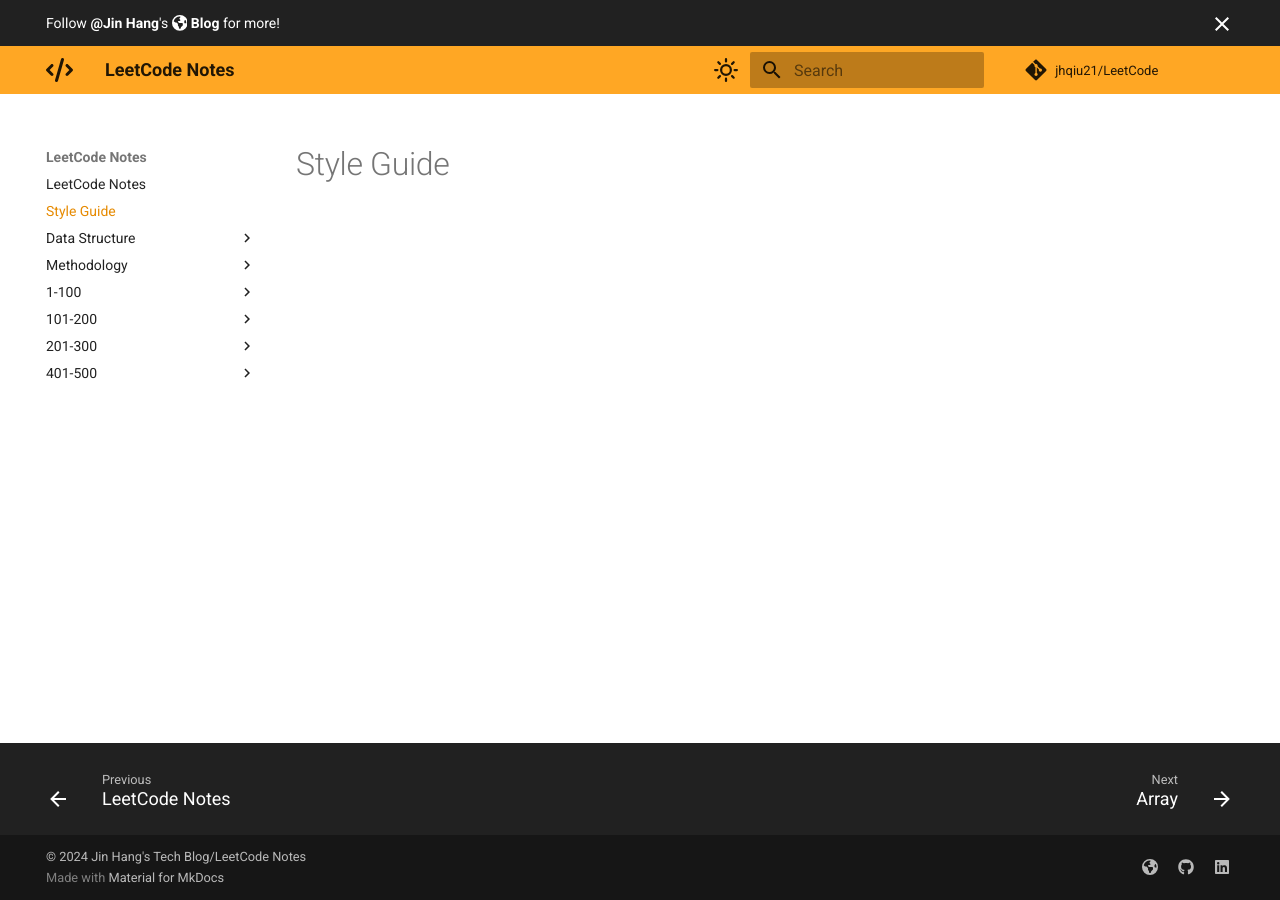
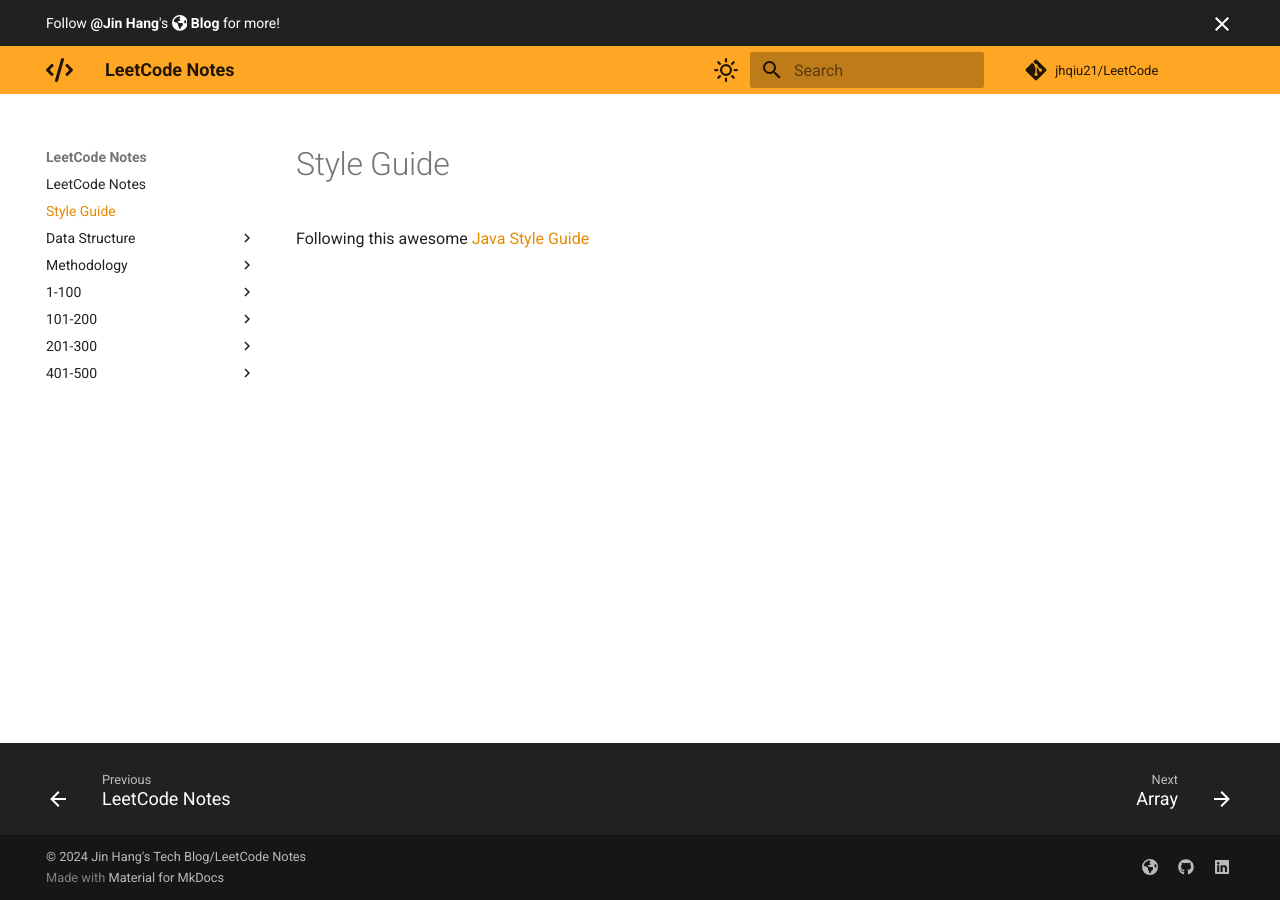
Before and after one commit to jhqiu21/LeetCode, an MkDocs documentation site: the page built from docs/Style Guide.md, in a window 1280 px wide. Built offline with MkDocs 1.6.1 and Material for MkDocs 9.7.7, drawn with Linux system fonts in a browser that asks for light colours; comment, search, counter and statistics services are not loaded.

Commit message:
Add guide

```diff
--- a/docs/Style Guide.md
+++ b/docs/Style Guide.md
@@ -1 +1,3 @@
 # Style Guide
+
+Following this awesome [Java Style Guide](https://se-education.org/guides/conventions/java/index.html)
```
